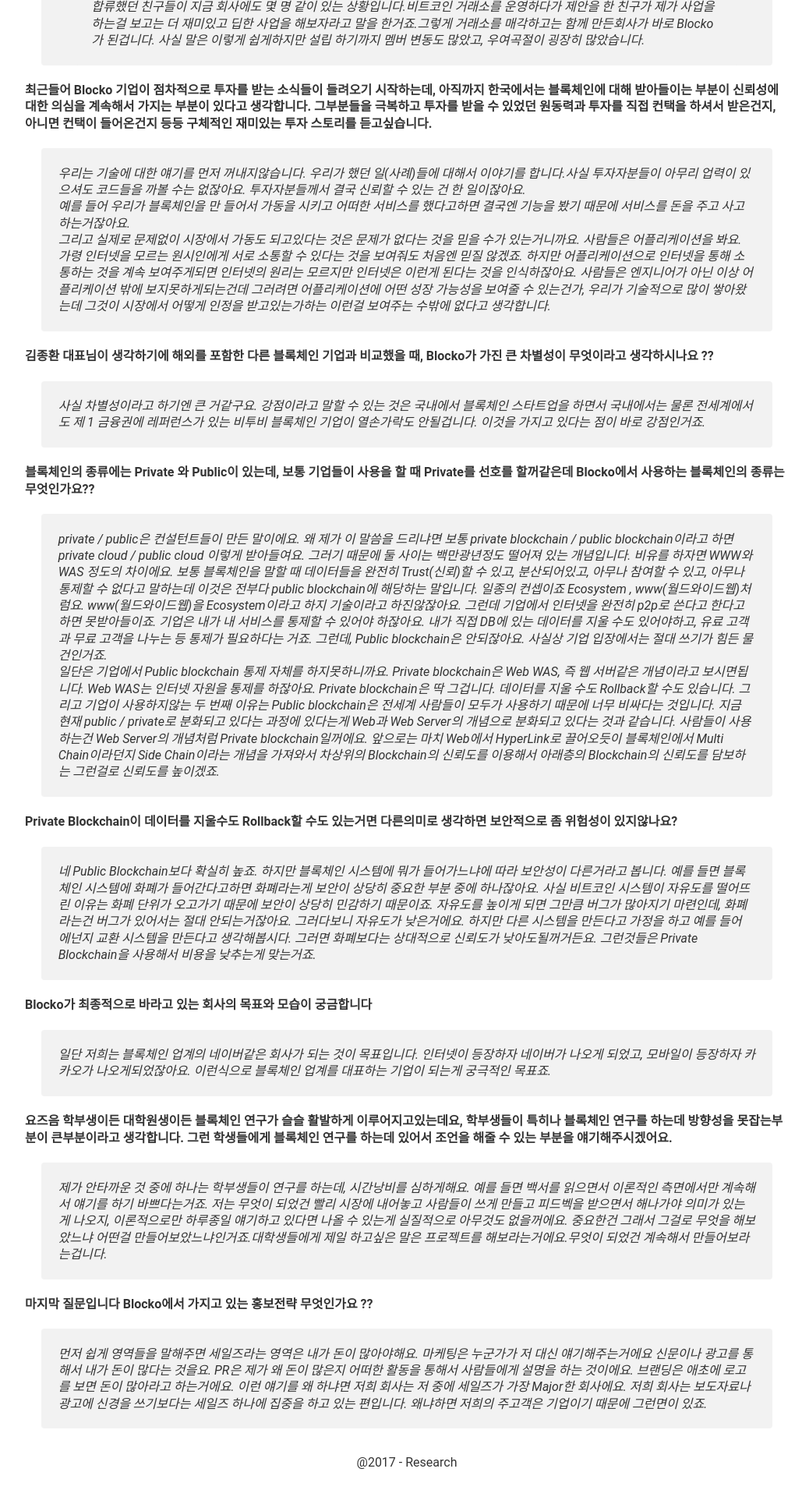
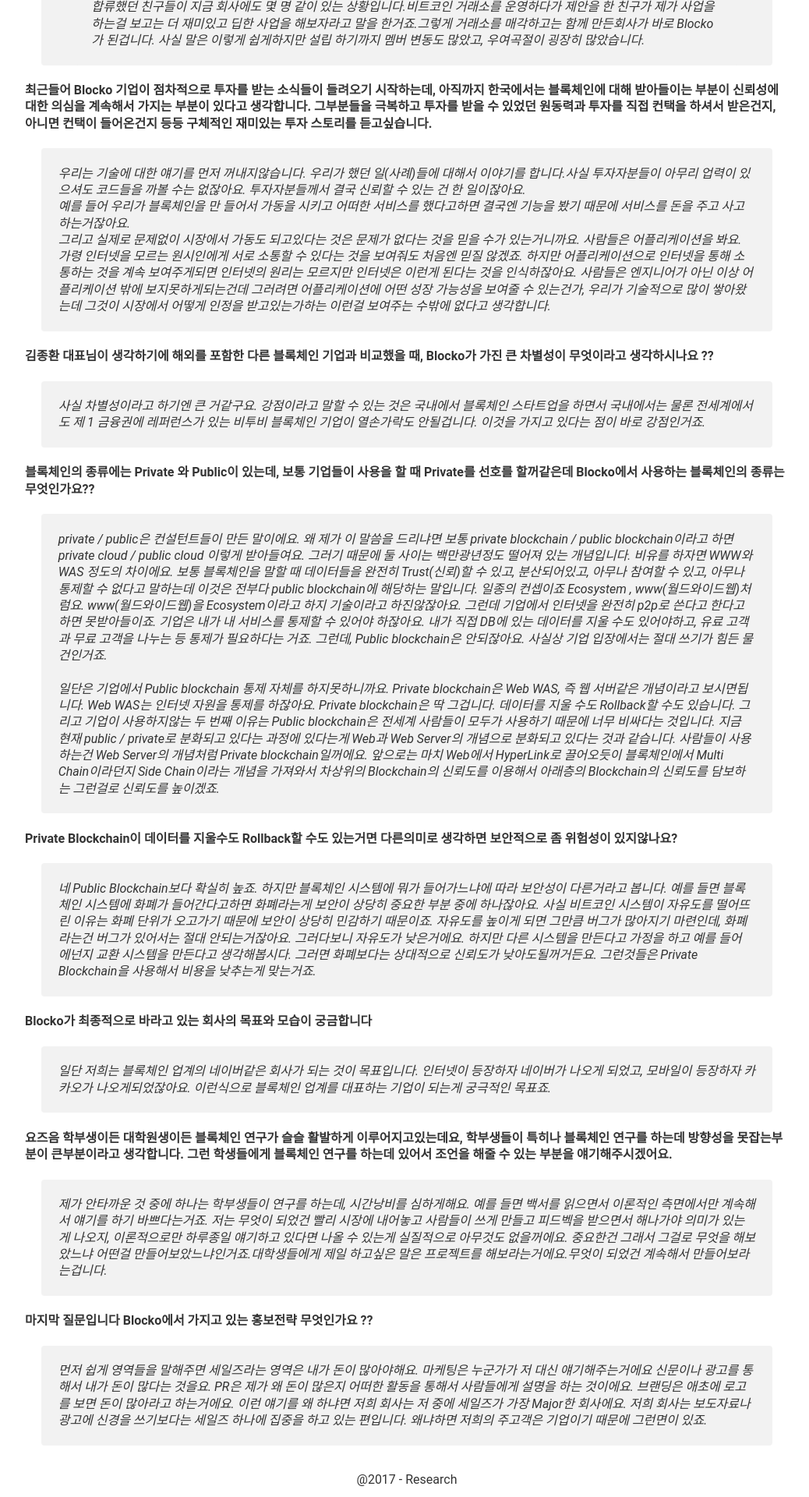
Before and after one commit to Miller-kk/KIMKIBYEONG.github.io, a Jekyll site: the page built from _posts/2017-04-23-bloko.md, in a window 1280 px wide. Shown: the part 923-2843 px from the top of the page at 78% size, without its empty margins (118-1156 px from the left). Built offline with Jekyll 4.4.1, drawn with Linux system fonts in a browser that asks for light colours; before the commit the page ends 2822 px from its top, so only the background shows below that.

```diff
--- a/_posts/2017-04-23-bloko.md
+++ b/_posts/2017-04-23-bloko.md
@@ -19,7 +19,7 @@ header: Blocko(Blockchain) 대표 김종환님
 > 사실 차별성이라고 하기엔 큰 거같구요. 강점이라고 말할 수 있는 것은 국내에서 블록체인 스타트업을 하면서 국내에서는 물론 전세계에서도 제 1 금융권에 레퍼런스가 있는 비투비 블록체인 기업이 열손가락도 안될겁니다. 이것을 가지고 있다는 점이 바로 강점인거죠.
 
 **블록체인의 종류에는 Private 와 Public이 있는데, 보통 기업들이 사용을 할 때 Private를 선호를 할꺼같은데 Blocko에서 사용하는 블록체인의 종류는 무엇인가요??**
-> private / public은 컨설턴트들이 만든 말이에요. 왜 제가 이 말씀을 드리냐면 보통 private blockchain / public blockchain이라고 하면 private cloud / public cloud 이렇게 받아들여요. 그러기 때문에 둘 사이는 백만광년정도 떨어져 있는 개념입니다. 비유를 하자면 WWW와 WAS 정도의 차이에요. 보통 블록체인을 말할 때 데이터들을 완전히 Trust(신뢰)할 수 있고, 분산되어있고, 아무나 참여할 수 있고, 아무나 통제할 수 없다고 말하는데 이것은 전부다 public blockchain에 해당하는 말입니다. 일종의 컨셉이죠 Ecosystem , www(월드와이드웹)처럼요. www(월드와이드웹)을 Ecosystem이라고 하지 기술이라고 하진않잖아요. 그런데 기업에서 인터넷을 완전히 p2p로 쓴다고 한다고하면 못받아들이죠. 기업은 내가 내 서비스를 통제할 수 있어야 하잖아요. 내가 직접 DB에 있는 데이터를 지울 수도 있어야하고, 유료 고객과 무료 고객을 나누는 등 통제가 필요하다는 거죠. 그런데, Public blockchain은 안되잖아요. 사실상 기업 입장에서는 절대 쓰기가 힘든 물건인거죠.<br/> 일단은 기업에서 Public blockchain 통제 자체를 하지못하니까요. Private blockchain은 Web WAS, 즉 웹 서버같은 개념이라고 보시면됩니다. Web WAS는 인터넷 자원을 통제를 하잖아요. Private blockchain은 딱 그겁니다. 데이터를 지울 수도 Rollback할 수도 있습니다. 그리고 기업이 사용하지않는 두 번째 이유는 Public blockchain은 전세계 사람들이 모두가 사용하기 때문에 너무 비싸다는 것입니다. 지금 현재 public / private로 분화되고 있다는 과정에 있다는게 Web과 Web Server의 개념으로 분화되고 있다는 것과 같습니다. 사람들이 사용하는건 Web Server의 개념처럼 Private blockchain일꺼에요. 앞으로는 마치 Web에서 HyperLink로 끌어오듯이 블록체인에서 Multi Chain이라던지 Side Chain이라는 개념을 가져와서 차상위의 Blockchain의 신뢰도를 이용해서 아래층의 Blockchain의 신뢰도를 담보하는 그런걸로 신뢰도를 높이겠죠.
+> private / public은 컨설턴트들이 만든 말이에요. 왜 제가 이 말씀을 드리냐면 보통 private blockchain / public blockchain이라고 하면 private cloud / public cloud 이렇게 받아들여요. 그러기 때문에 둘 사이는 백만광년정도 떨어져 있는 개념입니다. 비유를 하자면 WWW와 WAS 정도의 차이에요. 보통 블록체인을 말할 때 데이터들을 완전히 Trust(신뢰)할 수 있고, 분산되어있고, 아무나 참여할 수 있고, 아무나 통제할 수 없다고 말하는데 이것은 전부다 public blockchain에 해당하는 말입니다. 일종의 컨셉이죠 Ecosystem , www(월드와이드웹)처럼요. www(월드와이드웹)을 Ecosystem이라고 하지 기술이라고 하진않잖아요. 그런데 기업에서 인터넷을 완전히 p2p로 쓴다고 한다고하면 못받아들이죠. 기업은 내가 내 서비스를 통제할 수 있어야 하잖아요. 내가 직접 DB에 있는 데이터를 지울 수도 있어야하고, 유료 고객과 무료 고객을 나누는 등 통제가 필요하다는 거죠. 그런데, Public blockchain은 안되잖아요. 사실상 기업 입장에서는 절대 쓰기가 힘든 물건인거죠.<br/><br/> 일단은 기업에서 Public blockchain 통제 자체를 하지못하니까요. Private blockchain은 Web WAS, 즉 웹 서버같은 개념이라고 보시면됩니다. Web WAS는 인터넷 자원을 통제를 하잖아요. Private blockchain은 딱 그겁니다. 데이터를 지울 수도 Rollback할 수도 있습니다. 그리고 기업이 사용하지않는 두 번째 이유는 Public blockchain은 전세계 사람들이 모두가 사용하기 때문에 너무 비싸다는 것입니다. 지금 현재 public / private로 분화되고 있다는 과정에 있다는게 Web과 Web Server의 개념으로 분화되고 있다는 것과 같습니다. 사람들이 사용하는건 Web Server의 개념처럼 Private blockchain일꺼에요. 앞으로는 마치 Web에서 HyperLink로 끌어오듯이 블록체인에서 Multi Chain이라던지 Side Chain이라는 개념을 가져와서 차상위의 Blockchain의 신뢰도를 이용해서 아래층의 Blockchain의 신뢰도를 담보하는 그런걸로 신뢰도를 높이겠죠.
 
 **Private Blockchain이 데이터를 지울수도 Rollback할 수도 있는거면 다른의미로 생각하면 보안적으로 좀 위험성이 있지않나요?**
 > 네 Public Blockchain보다 확실히 높죠. 하지만 블록체인 시스템에 뭐가 들어가느냐에 따라 보안성이 다른거라고 봅니다. 예를 들면 블록체인 시스템에 화폐가 들어간다고하면 화폐라는게 보안이 상당히 중요한 부분 중에 하나잖아요. 사실 비트코인 시스템이 자유도를 떨어뜨린 이유는 화폐 단위가 오고가기 때문에 보안이 상당히 민감하기 때문이죠. 자유도를 높이게 되면 그만큼 버그가 많아지기 마련인데, 화폐라는건 버그가 있어서는 절대 안되는거잖아요. 그러다보니 자유도가 낮은거에요. 하지만 다른 시스템을 만든다고 가정을 하고 예를 들어 에넌지 교환 시스템을 만든다고 생각해봅시다. 그러면 화폐보다는 상대적으로 신뢰도가 낮아도될꺼거든요. 그런것들은 Private Blockchain을 사용해서 비용을 낮추는게 맞는거죠.
```
